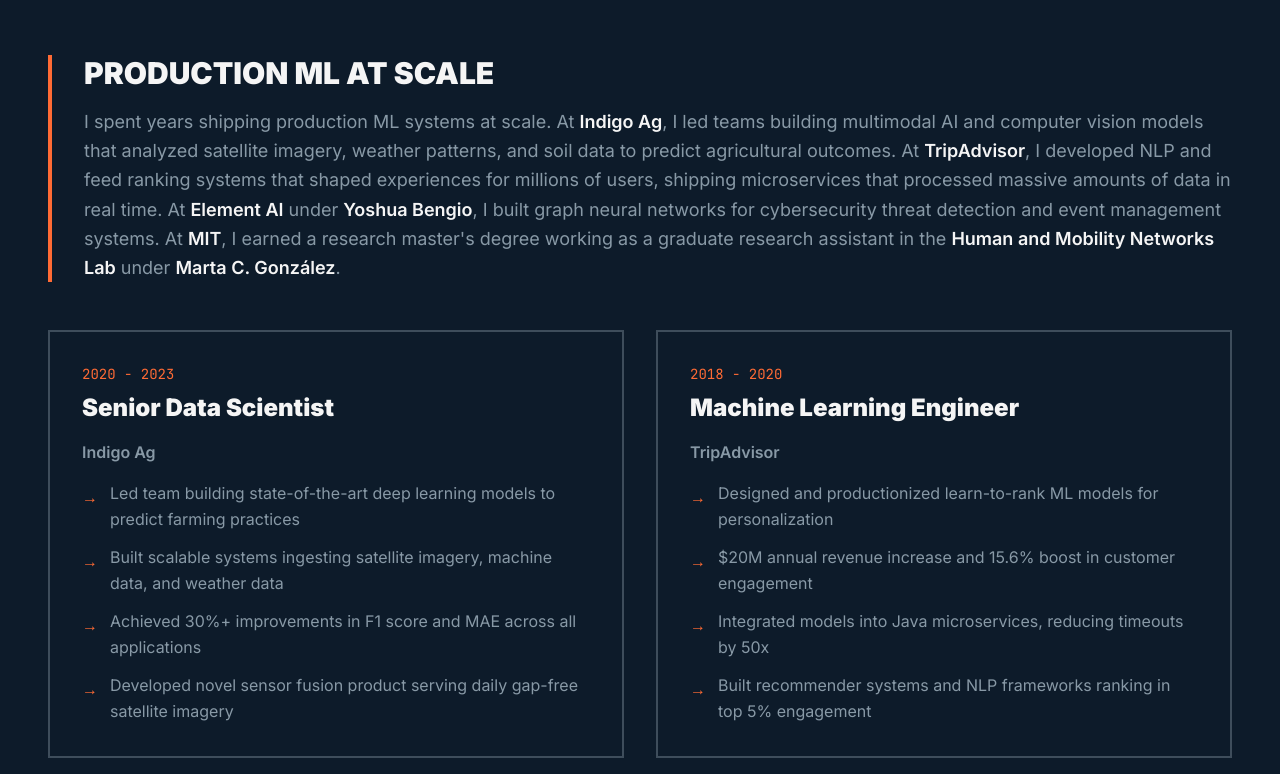
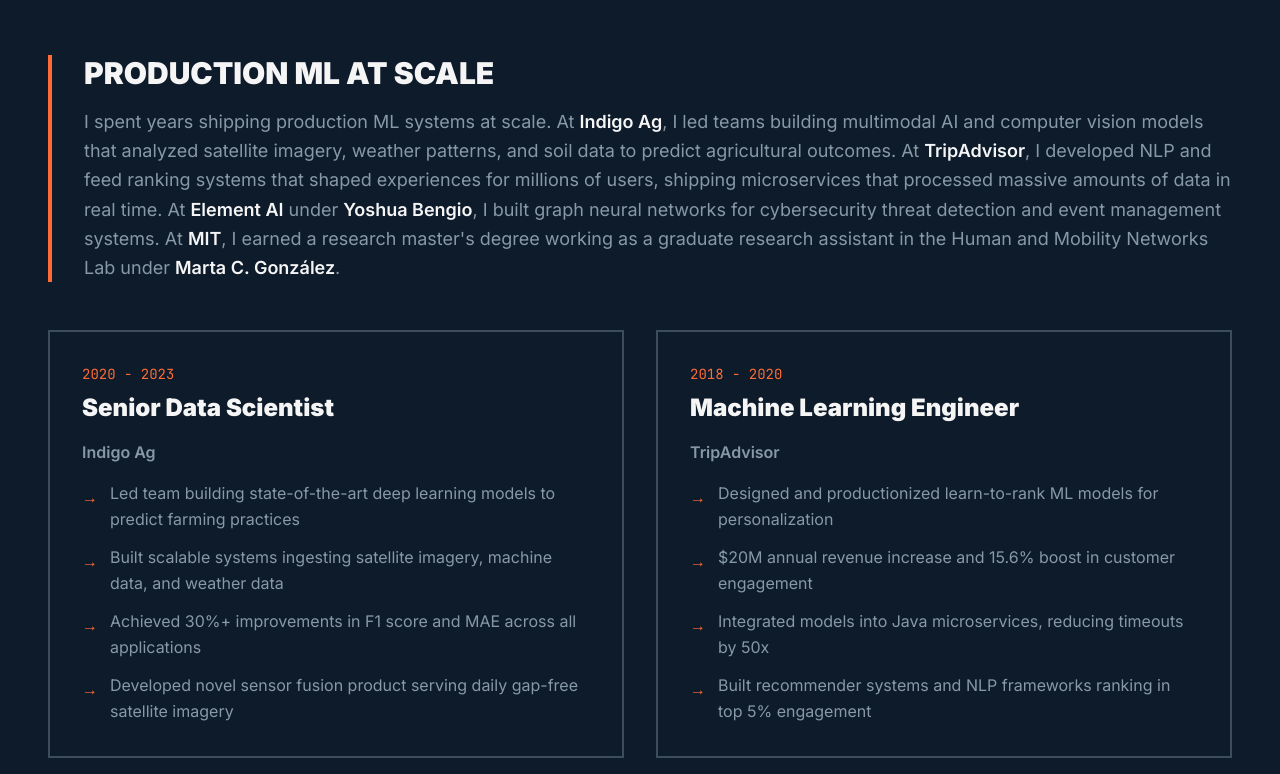
Before and after one commit to sharonxu/breaking-cad, a React (Vite) app: page / in a window 1280 px wide. Shown: the part 3626-4400 px from the top of the page. Built offline with nearby package versions, Linux system fonts and the light colour scheme.

Commit message:
Keep MIT highlighted, simplify lab name styling

```diff
--- a/src/components/PastProjects.jsx
+++ b/src/components/PastProjects.jsx
@@ -27,7 +27,7 @@
               that processed massive amounts of data in real time. At <span className="text-off-white font-semibold">Element AI</span> under{' '}
               <span className="text-off-white font-semibold">Yoshua Bengio</span>, I built graph neural networks for cybersecurity threat detection and event management systems.
               At <span className="text-off-white font-semibold">MIT</span>, I earned a research master's degree working as a graduate research assistant
-              in the <span className="text-off-white font-semibold">Human and Mobility Networks Lab</span> under{' '}
+              in the Human and Mobility Networks Lab under{' '}
               <span className="text-off-white font-semibold">Marta C. González</span>.
             </p>
           </div>
```
